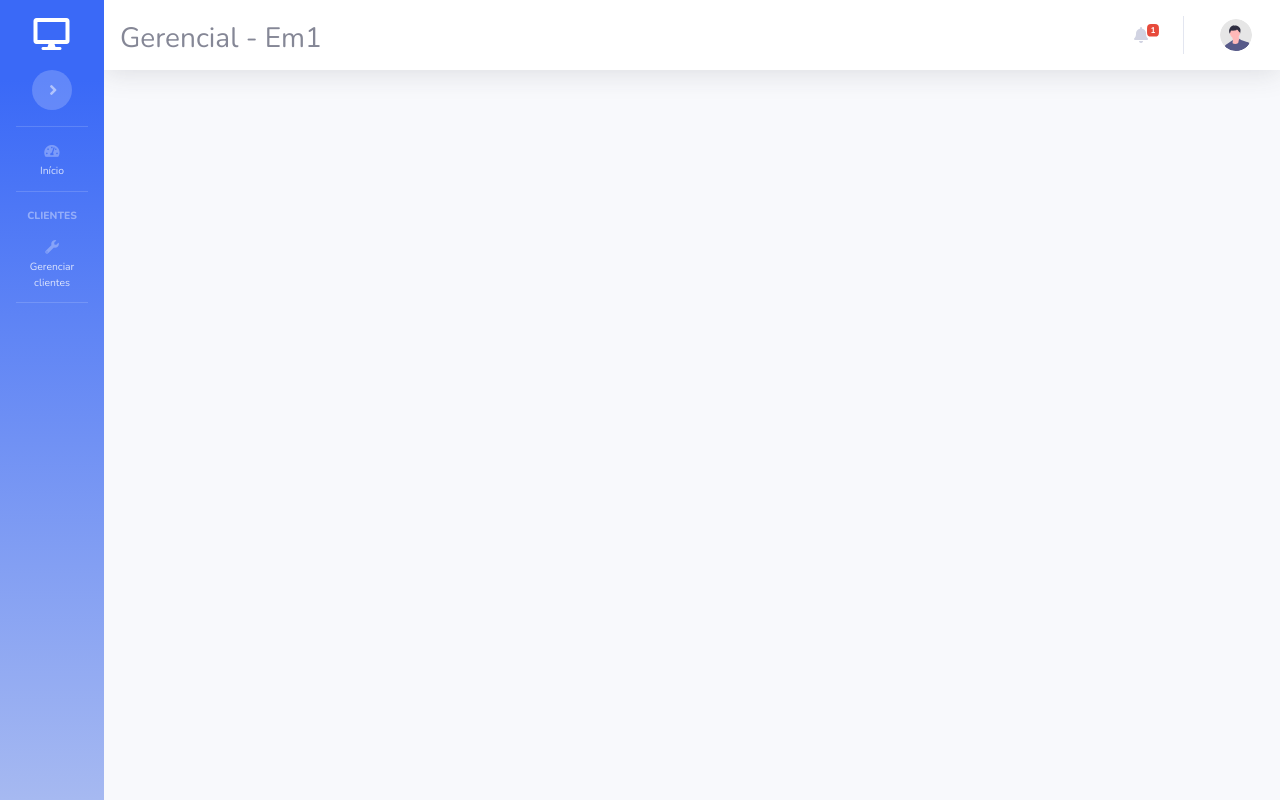
After one commit to rlucasfm/gerEm1Camisa, a CodeIgniter 4 app: the page made by app/Views/templates/header.php in a window 1280 px wide. The commit adds this page. Run offline with PHP 8.4 and a stand-in for CodeIgniter, Linux system fonts and the light colour scheme; the template is opened without the code that fills it, so the values that code supplies are empty; some libraries are stand-ins or nearby versions.

Commit message:
Commit v0.1

```diff
--- a/app/Config/Database.php
+++ b/app/Config/Database.php
@@ -34,7 +34,7 @@ class Database extends \CodeIgniter\Database\Config
 		'hostname' => 'localhost',
 		'username' => 'root',
 		'password' => '',
-		'database' => 'vozsms',
+		'database' => 'u951804619_200h',
 		'DBDriver' => 'MySQLi',
 		'DBPrefix' => '',
 		'pConnect' => false,
--- a/app/Config/Pager.php
+++ b/app/Config/Pager.php
@@ -21,6 +21,7 @@ class Pager extends BaseConfig
 		'default_full'   => 'CodeIgniter\Pager\Views\default_full',
 		'default_simple' => 'CodeIgniter\Pager\Views\default_simple',
 		'default_head'   => 'CodeIgniter\Pager\Views\default_head',
+		'deafault_ptboot'=> 'App\Views\templates\pager_def'
 	];
 
 	/*
--- a/app/Controllers/UnitTester.php
+++ b/app/Controllers/UnitTester.php
@@ -1,17 +1,17 @@
 <?php namespace App\Controllers;
 
-use App\Models\Lista;
+use App\Models\Cliente;
 
 class UnitTester extends BaseController
 {
 	public function index()
 	{
-		$lista = new Lista();
+		$cliente = new Cliente();
 		// $spreadsheet = \PhpOffice\PhpSpreadsheet\IOFactory::load('C:\Users\richard\Downloads\Modelo_Importação EudesRO_Novo_Modelo 2099.xls');
 		// $tabela = $spreadsheet->getActiveSheet()->toArray();
 
 		echo "<pre>";
-		var_dump($lista->listarAPI(1000));
+		var_dump($cliente->detalhes(1));
 		echo "</pre>";
 
 	}
--- a/app/Views/login.php
+++ b/app/Views/login.php
@@ -36,8 +36,8 @@
                         <!-- Nested Row within Card Body -->
                         <div class="row">
                             <div class="col-lg-6 justify-content-center align-self-center">
-                                <img src="/static/img/rlicon2.png" class="img-fluid mt-4 d-lg-none" style="padding: 10px;">
-                                <img src="/static/img/rlicon2.png" class="img-fluid ml-4 d-none d-lg-block">
+                                <img src="/static/img/logo-2.png" class="img-fluid mt-4 d-lg-none" style="padding: 10px;">
+                                <img src="/static/img/logo-2.png" class="img-fluid ml-4 d-none d-lg-block">
                             </div>
                             <div class="col-lg-6">
                                 <div class="p-5">
--- /dev/null
+++ b/app/Views/templates/header.php
@@ -0,0 +1,246 @@
+<!DOCTYPE html>
+<html lang="pt-br">
+
+<head>
+
+    <meta charset="utf-8">
+    <meta http-equiv="X-UA-Compatible" content="IE=edge">
+    <meta name="viewport" content="width=device-width, initial-scale=1, shrink-to-fit=no">
+    <meta name="description" content="">
+    <meta name="author" content="">
+
+    <title><?= esc($title) ?></title>
+
+    <!-- Custom fonts for this template-->
+    <link href="/static/vendor/fontawesome-free/css/all.min.css" rel="stylesheet" type="text/css">
+    <link
+        href="https://fonts.googleapis.com/css?family=Nunito:200,200i,300,300i,400,400i,600,600i,700,700i,800,800i,900,900i"
+        rel="stylesheet">
+
+    <!-- Custom styles for this template-->
+    <link href="/static/css/sb-admin-2.min.css" rel="stylesheet">
+
+    <!-- CSS MAIN particular -->
+    <link href="/static/css/main.css" rel="stylesheet">
+
+    <!-- CSS para Impressão -->
+    <link rel="stylesheet" type="text/css" href="/static/css/print.min.css">
+
+    <!-- LOAD JQUERY FIRST -->
+    <script src="/static/vendor/jquery/jquery.min.js"></script>
+    <!-- Bootstrap core JavaScript-->
+    <script src="/static/vendor/bootstrap/js/bootstrap.bundle.min.js"></script>
+    <!-- Plugin própria para Mascaras -->
+    <script src="/static/js/mask.js"></script>
+    <!-- Lib para impressão -->
+    <script src="/static/js/print.min.js"></script>
+
+</head>
+
+<body id="page-top" class="sidebar-toggled">
+
+    <!-- Page Wrapper -->
+    <div id="wrapper">
+
+        <!-- Sidebar -->
+        <ul class="navbar-nav bg-gradient-primary sidebar sidebar-dark accordion toggled" id="accordionSidebar">
+
+            <!-- Sidebar - Brand -->
+            <a class="sidebar-brand d-flex align-items-center justify-content-center" href="/">
+                <div class="sidebar-brand-icon">
+                    <i class="fas fa-desktop"></i>
+                </div>
+                <div class="sidebar-brand-text mx-3">Em1 <sup>up</sup></div>
+            </a>
+
+            <!-- Sidebar Toggler (Sidebar) -->
+            <div class="text-center d-none d-md-inline">
+                <button class="rounded-circle border-0" id="sidebarToggle"></button>
+            </div>
+
+            <!-- Divider -->
+            <hr class="sidebar-divider my-0">
+
+            <!-- Nav Item - Dashboard -->
+            <li class="nav-item" id="dash">
+                <a class="nav-link" href="/">
+                    <i class="fas fa-fw fa-tachometer-alt"></i>
+                    <span>Início</span></a>
+            </li>
+
+            <!-- Divider -->
+            <hr class="sidebar-divider">
+
+            <!-- Heading -->
+            <div class="sidebar-heading">
+                Clientes
+            </div>
+
+            <!-- Nav Item - Cadastro de clientes -->
+            <li class="nav-item" id="clientes">
+                <a class="nav-link collapsed" href="#" data-toggle="collapse" data-target="#collapseUtilities"
+                    aria-expanded="true" aria-controls="collapseUtilities">
+                    <i class="fas fa-fw fa-wrench"></i>
+                    <span>Gerenciar clientes</span>
+                </a>
+                <div id="collapseUtilities" class="collapse" aria-labelledby="headingUtilities"
+                    data-parent="#accordionSidebar">
+                    <div class="bg-white py-2 collapse-inner rounded">
+                        <h6 class="collapse-header">Clientes:</h6>
+                        <a class="collapse-item" href="clientes/liberados">Liberados para envio</a>
+                    </div>
+                </div>
+            </li>
+
+            <!-- Divider -->
+            <!-- <hr class="sidebar-divider"> -->
+
+            <!-- Heading -->
+            <!-- <div class="sidebar-heading">
+                Listas
+            </div> -->
+
+            <!-- Nav Item - Gerenciamento de Listas -->
+            <!-- <li class="nav-item" id="listas">
+                <a class="nav-link collapsed" href="#" data-toggle="collapse" data-target="#collapsePages"
+                    aria-expanded="true" aria-controls="collapsePages">
+                    <i class="fas fa-fw fa-folder"></i>
+                    <span>Gerenciar Listas</span>
+                </a>
+                <div id="collapsePages" class="collapse" aria-labelledby="headingPages" data-parent="#accordionSidebar">
+                    <div class="bg-white py-2 collapse-inner rounded">
+                        <h6 class="collapse-header">Listas:</h6>
+                        <a class="collapse-item" href="/Listas/novaLista">Gerenciamento de Listas</a>
+                        <a class="collapse-item" href="/Listas/relatorios">Relatório de Envio</a>
+                    </div>
+                </div>
+            </li>  -->
+
+            <!-- Divider -->
+            <hr class="sidebar-divider d-none d-md-block">
+
+            <!-- Sidebar Message -->
+            <div class="sidebar-card">
+                <img class="sidebar-card-illustration mb-2" src="/static/img/undraw_rocket.svg" alt="">
+                <p class="text-center mb-2"><strong>RL Software</strong> oferece os melhores sistemas, quer saber mais?</p>
+                <a class="btn btn-success btn-sm" href="https://www.richardlucas.com.br" target="_blank">Saiba mais!</a>
+            </div>
+
+        </ul>
+        <!-- End of Sidebar -->
+
+        <!-- Content Wrapper -->
+        <div id="content-wrapper" class="d-flex flex-column">
+
+            <!-- Main Content -->
+            <div id="content" class="overflow-hidden">
+
+                <!-- Topbar -->
+                <nav class="navbar navbar-expand navbar-light bg-white topbar mb-4 static-top shadow">
+
+                    <!-- Sidebar Toggle (Topbar) -->
+                    <button id="sidebarToggleTop" class="btn btn-link d-md-none rounded-circle mr-3">
+                        <i class="fa fa-bars"></i>
+                    </button>
+
+                    <h3 class="mr-auto mt-3">Gerencial - Em1</h3>
+
+                    <!-- Topbar Navbar -->
+                    <ul class="navbar-nav ml-auto">
+
+                        <!-- Nav Item - Alerts -->
+                        <li class="nav-item dropdown no-arrow mx-1">
+                            <a class="nav-link dropdown-toggle" href="#" id="alertsDropdown" role="button"
+                                data-toggle="dropdown" aria-haspopup="true" aria-expanded="false">
+                                <i class="fas fa-bell fa-fw"></i>
+                                <!-- Counter - Alerts -->
+                                <span class="badge badge-danger badge-counter">1</span>
+                            </a>
+                            <!-- Dropdown - Alerts -->
+                            <div class="dropdown-list dropdown-menu dropdown-menu-right shadow animated--grow-in"
+                                aria-labelledby="alertsDropdown">
+                                <h6 class="dropdown-header">
+                                    Novidades!
+                                </h6>
+                                <a class="dropdown-item d-flex align-items-center" href="#">
+                                    <div class="mr-3">
+                                        <div class="icon-circle bg-primary">
+                                            <i class="fas fa-file-alt text-white"></i>
+                                        </div>
+                                    </div>
+                                    <div>
+                                        <div class="small text-gray-500">17 de fevereiro, 2021</div>
+                                        <span class="font-weight-bold">Ínicio do desenvolvimento da nova plataforma!</span>
+                                    </div>
+                                </a>
+                                <a class="dropdown-item text-center small text-gray-500" href="#">Mostrar todos</a>
+                            </div>
+                        </li>
+
+                        <div class="topbar-divider d-none d-sm-block"></div>
+
+                        <!-- Nav Item - User Information -->
+                        <li class="nav-item dropdown no-arrow">
+                            <a class="nav-link dropdown-toggle" href="#" id="userDropdown" role="button"
+                                data-toggle="dropdown" aria-haspopup="true" aria-expanded="false">
+                                <span class="mr-2 d-none d-lg-inline text-gray-600 small"><?= esc($name); ?></span>
+                                <img class="img-profile rounded-circle"
+                                    src="/static/img/undraw_profile.svg">
+                            </a>
+                            <!-- Dropdown - User Information -->
+                            <div class="dropdown-menu dropdown-menu-right shadow animated--grow-in"
+                                aria-labelledby="userDropdown">
+                                <a class="dropdown-item" href="#">
+                                    <i class="fas fa-user fa-sm fa-fw mr-2 text-gray-400"></i>
+                                    Suporte
+                                </a>
+
+                                <div class="dropdown-divider"></div>
+                                <a class="dropdown-item" href="#" data-toggle="modal" data-target="#logoutModal">
+                                    <i class="fas fa-sign-out-alt fa-sm fa-fw mr-2 text-gray-400"></i>
+                                    Logout
+                                </a>
+                            </div>
+                        </li>
+
+                    </ul>
+
+                </nav>
+                <!-- End of Topbar -->
+
+            <?php if(! empty($successMsg) ): ?>
+                <!-- TOAST DE AVISO - SUCCESS FLASHDATA -->
+                <!-- Then put toasts within -->
+                <div class="toast" role="alert" id="toastSuccess" aria-live="assertive" aria-atomic="true" data-autohide="false" style="position: absolute; top: 15px; left:50%; z-index:15">
+                    <div class="toast-header">
+                        <strong class="mr-auto">Sucesso!</strong>
+                        <button type="button" class="ml-2 mb-1 close" data-dismiss="toast" aria-label="Close">
+                        <span aria-hidden="true">&times;</span>
+                        </button>
+                    </div>
+                    <div class="toast-body">
+                        <?= esc($successMsg) ?>
+                    </div>
+                </div>
+                <script>
+                    $('#toastSuccess').toast('show')
+                </script>
+            <?php endif ?>
+            <?php if(! empty($errorMsg) ): ?>
+                    <!-- TOAST DE AVISO - ERRO FLASHDATA -->
+                    <!-- Then put toasts within -->
+                    <div class="toast" role="alert" id="toastError" aria-live="assertive" aria-atomic="true" data-autohide="false" style="position: absolute; top: 15px; left:50%; z-index:15">
+                        <div class="toast-header">
+                            <strong class="mr-auto">Houve um erro...</strong>
+                            <button type="button" class="ml-2 mb-1 close" data-dismiss="toast" aria-label="Close">
+                            <span aria-hidden="true">&times;</span>
+                            </button>
+                        </div>
+                        <div class="toast-body">
+                            <?= esc($errorMsg) ?>
+                        </div>
+                    </div>
+                <script>
+                    $('#toastError').toast('show')
+                </script>
+            <?php endif ?>
```
Also changed, not shown: app/Controllers/Clientes.php (added, +50 -0 lines), app/Controllers/Home.php (+8 -2 lines), app/Models/Cliente.php (added, +32 -0 lines), app/Views/clientes/detalhes.php (added, +89 -0 lines), app/Views/clientes/liberados.php (added, +33 -0 lines), app/Views/templates/footer.php (added, +57 -0 lines), app/Views/templates/pager_def.php (added, +39 -0 lines), public/static/img/logo-2.png (added), 1 other file.
